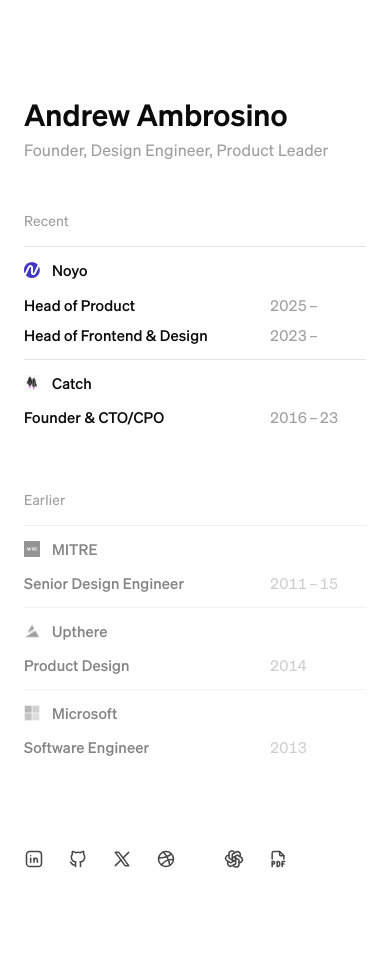
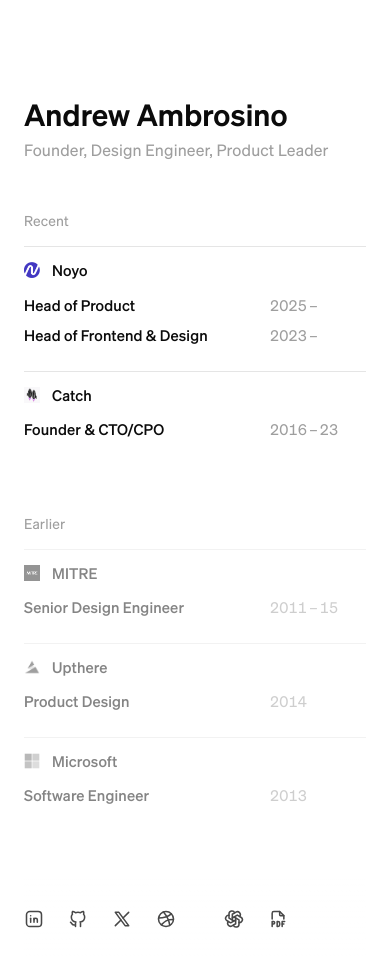
Before and after one commit to aa-io/site, a Next.js app: page / in a window 390 px wide. Before the commit the page ends 899 px from the top, so only its background shows below. Built offline with nearby package versions, Linux system fonts and the light colour scheme.

Commit message:
fix mobile margins

```diff
--- a/app/components/work-row.tsx
+++ b/app/components/work-row.tsx
@@ -26,7 +26,7 @@ export const WorkRow = ({ company, logo, slug, roles }: WorkExperience) => {
     <Element
       href={`/work/${slug}`}
       className={cn(
-        'flex flex-col items-start gap-3 border-t-[0.5px] py-3 text-[15px] md:flex-row',
+        'flex flex-col items-start gap-3 border-t-[0.5px] py-3 pb-6 text-[15px] md:flex-row md:pb-3',
         slug ? 'hover:bg-accent cursor-pointer' : 'cursor-default transition-all',
       )}
     >
```
